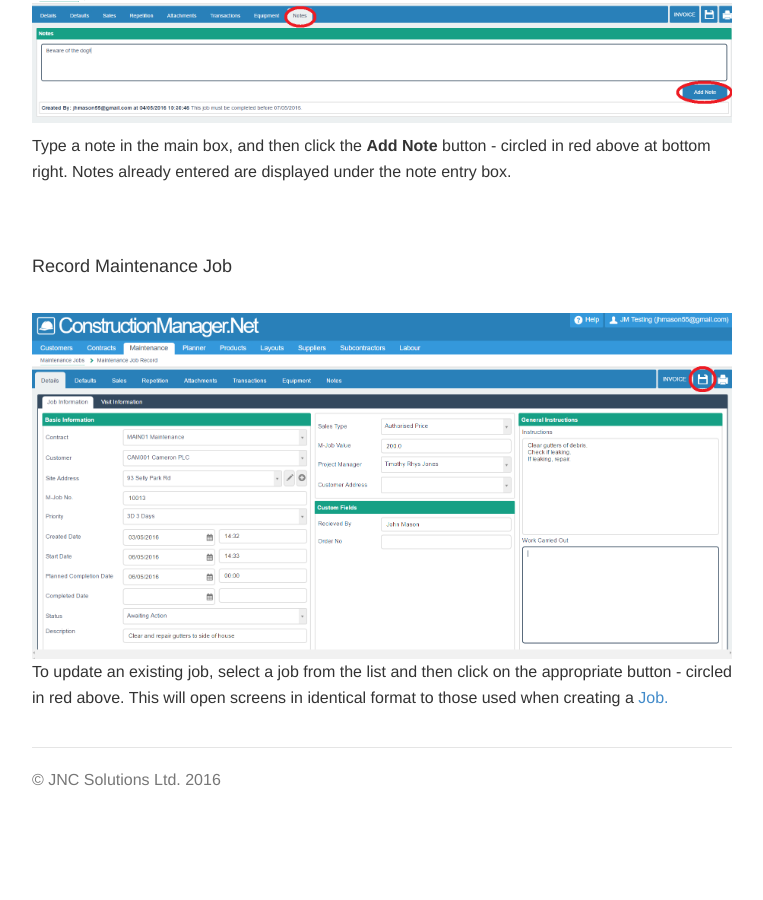
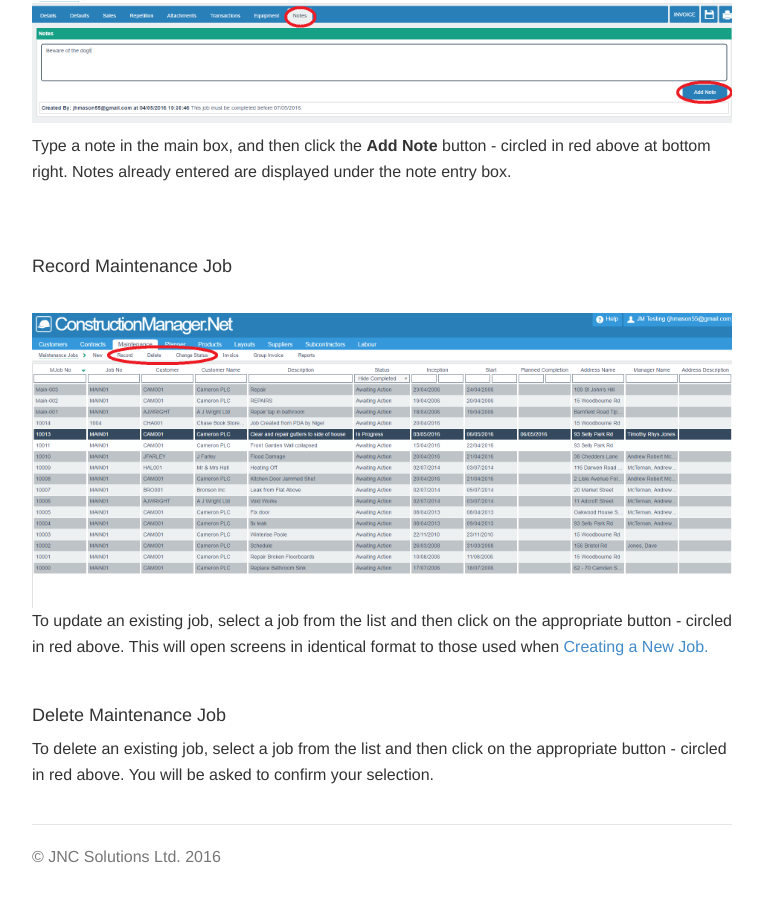
Before and after one commit to JNCSolutions/ConstructionManagerDocs, a Jekyll site: the page built from maintenance.html, in a window 1280 px wide and 900 px high, scrolled down 4269 px. Shown: the whole window, without its empty margins (258-1021 px from the left). Built offline with Jekyll 4.4.1, drawn with Linux system fonts in a browser that asks for light colours; before the commit the page ends 5092 px from its top, so only the background shows below that.

Commit message:
Update maintenance.html

```diff
--- a/maintenance.html
+++ b/maintenance.html
@@ -130,11 +130,15 @@
       <br> <br>
       <h4 id="record-mjob">Record Maintenance Job</h4>
       <br>
-      <img src="img/Maintenance_Create_01.PNG" style="width: 100%;">
+      <img src="img/Maintenance_List_02.PNG" style="width: 100%;">
       <br>
       <p>To update an existing job, select a job from the list and then click on the appropriate button - circled in red above.
           This will open screens in identical format to those used
-          when creating a <a href="#new-mjob">Job.</a></p>
+          when <a href="#new-mjob">Creating a New Job.</a></p>
+      <br>
+      <h4 id="delete-mjob">Delete Maintenance Job</h4>
+      <p>To delete an existing job, select a job from the list and then click on the appropriate button - circled in red above.
+          You will be asked to confirm your selection.</a></p>
       <br>
 
 
```
